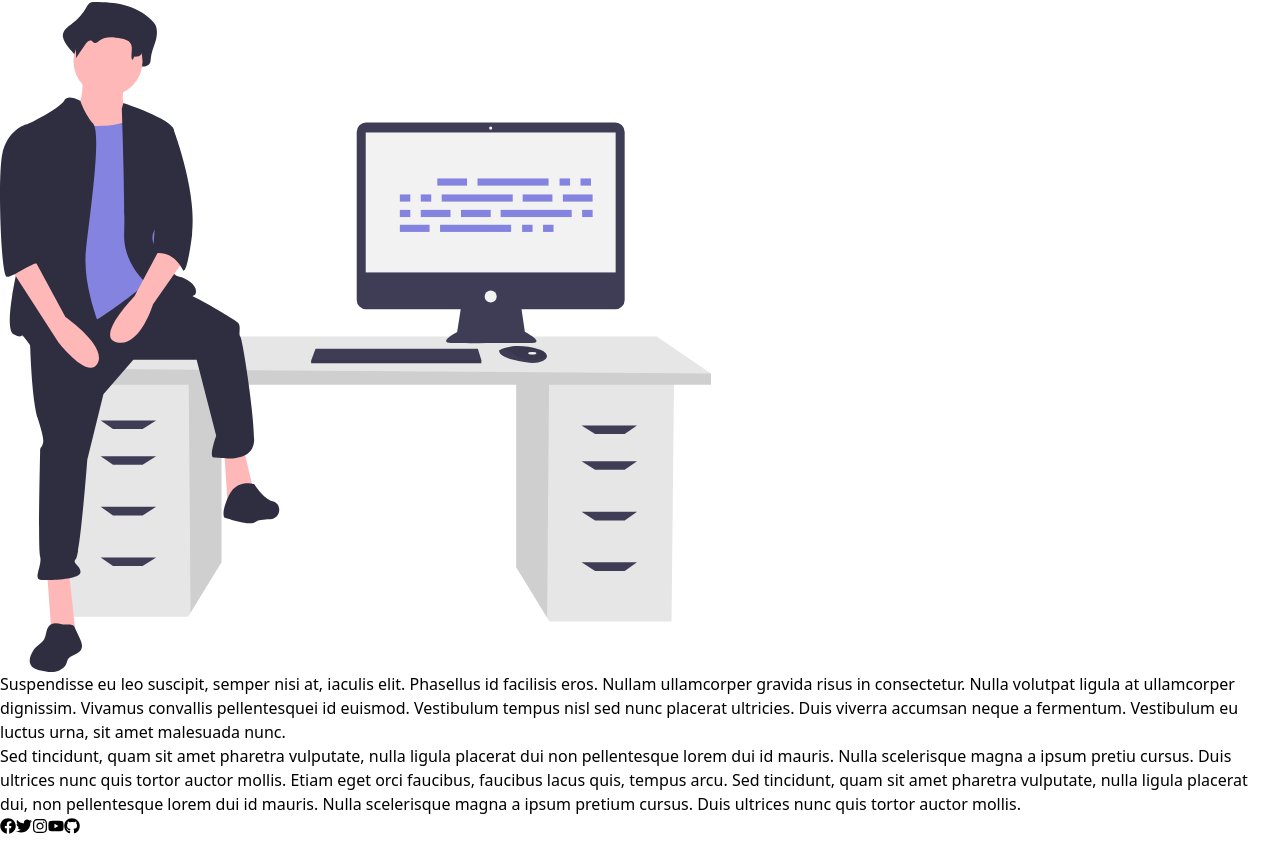
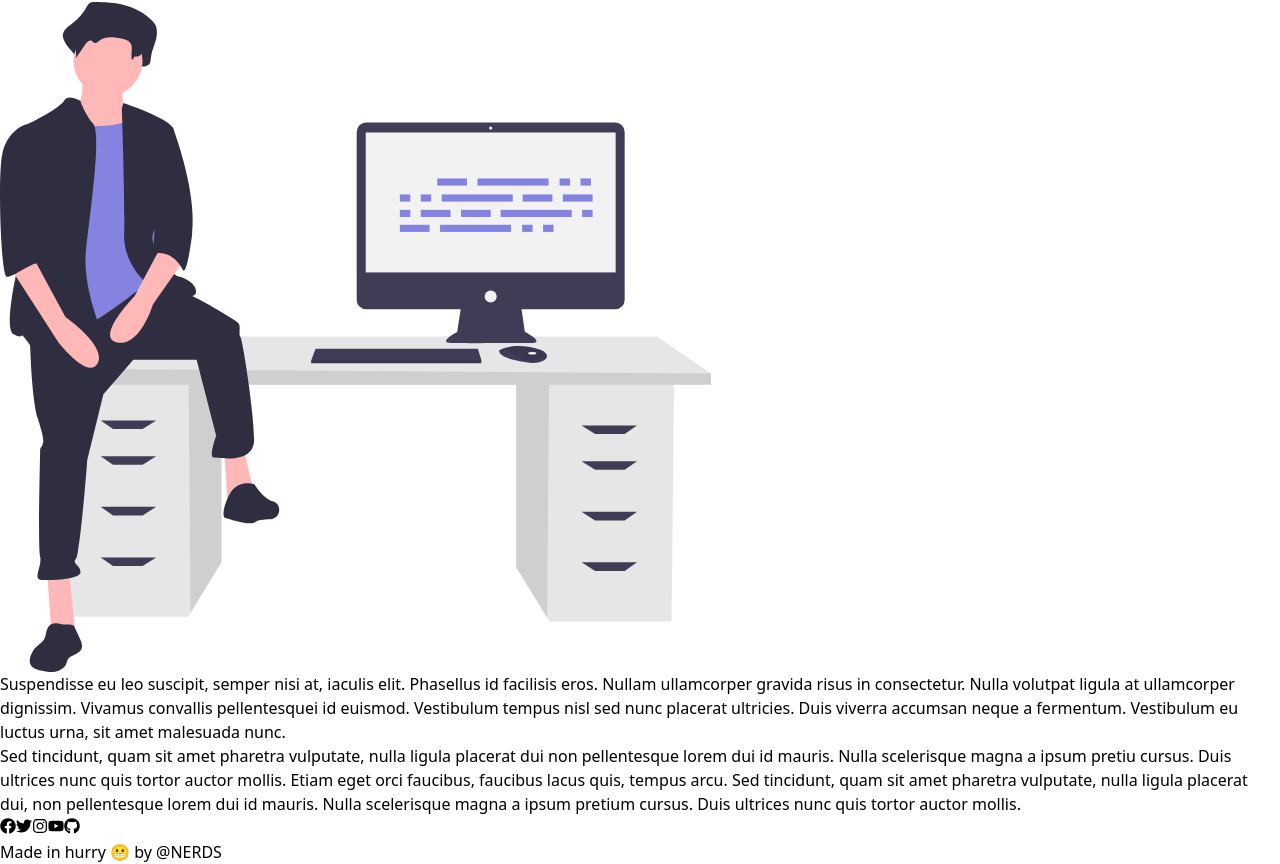
Before and after one commit to MashiBan/NetWerk, a React (Vite) app: page / in a window 1280 px wide. Shown: the part 2498-3362 px from the top of the page. Before the commit the page ends 3338 px from the top, so only its background shows below. Built offline with nearby package versions, Linux system fonts and the light colour scheme.

Commit message:
added credits

```diff
--- a/src/components/SocialMedia.jsx
+++ b/src/components/SocialMedia.jsx
@@ -5,7 +5,7 @@ import { FaFacebook, FaTwitter, FaInstagram, FaYoutube, FaGithub } from 'react-i
 const SocialLinksList = () => {
   return (
     <div className='bg-purple-600'>
-    <div className="flex justify-center items-center h-50  p-6  bg-black flex-col lg:flex-row  z-5 backdrop-blur-4xl opacity-75  filter">
+    <div className="flex justify-center items-center h-50  p-4  bg-black flex-col lg:flex-row  z-5 backdrop-blur-4xl opacity-75  filter">
     <div className="flex">
         <SocialButton>
           <FaFacebook className='text-blue-400 hover:text-blue-500' />
@@ -24,6 +24,7 @@ const SocialLinksList = () => {
         </SocialButton>
       </div>
     </div>
+    <div className='text-xs flex justify-center items-center text-white  bg-black flex-col lg:flex-row  z-5 backdrop-blur-4xl opacity-75  filter p-5'>Made in hurry 😬 by  <a> @NERDS</a></div>
     </div>
   );
 };
```
